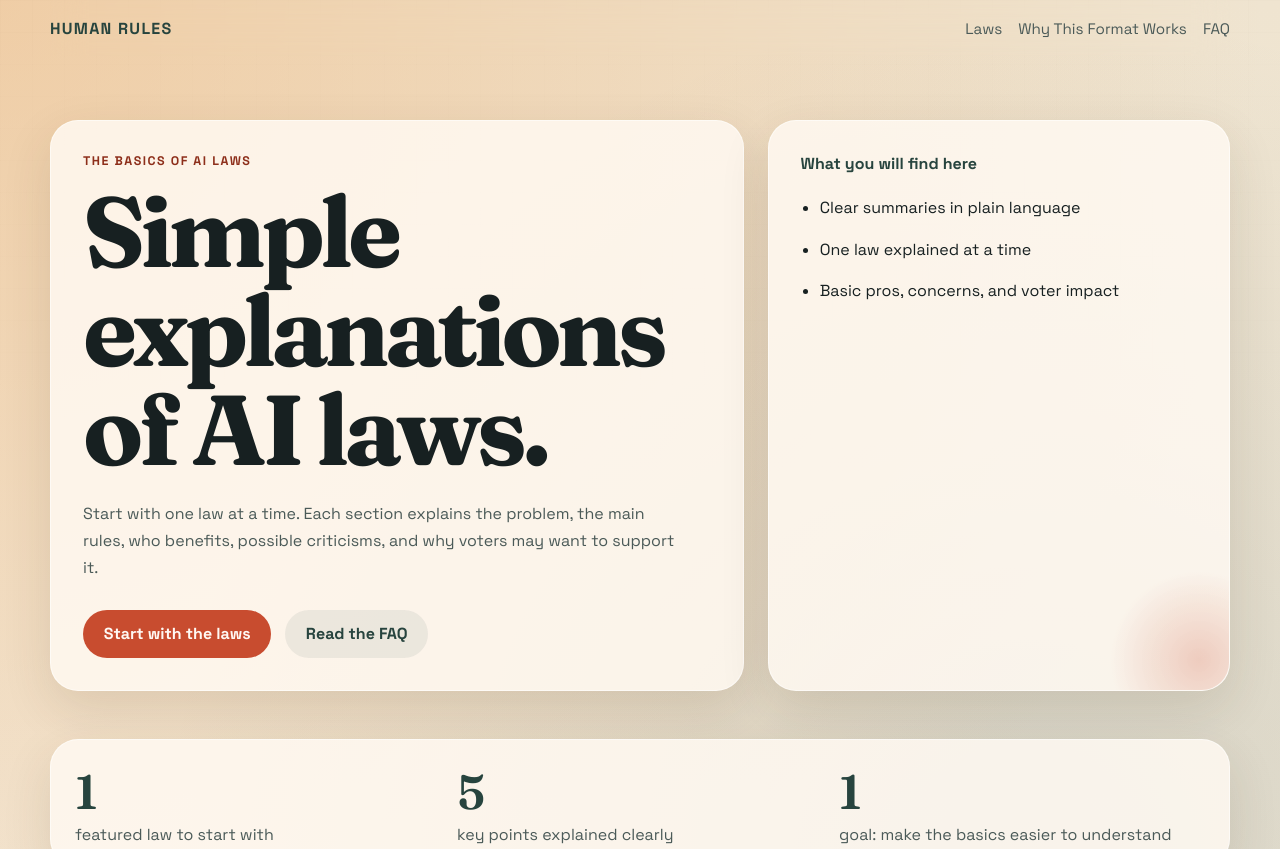
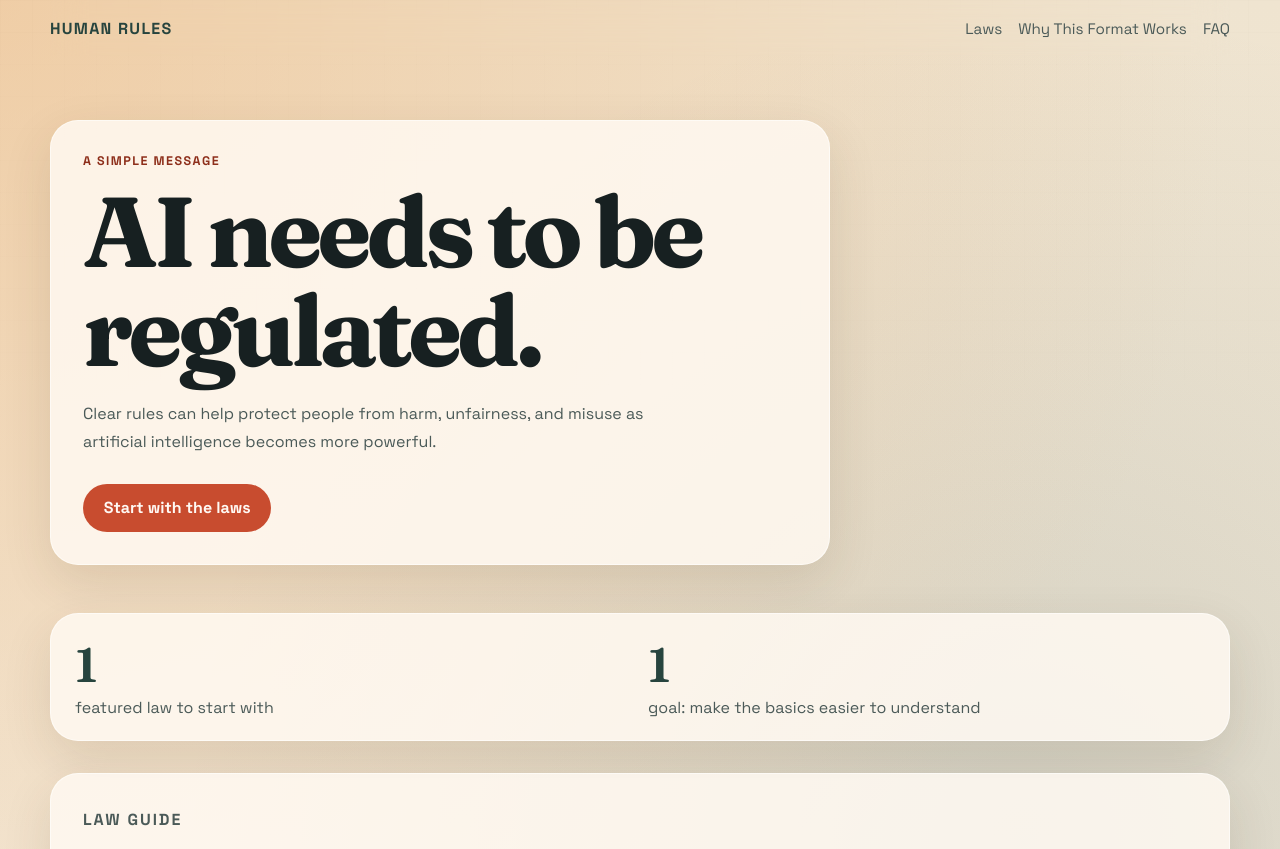
Before and after one commit to 27007scs/27007scs.github.io, a website: page index.html in a window 1280 px wide. Shown: the top 849 px of the page. Drawn offline with Linux system fonts and the light colour scheme.

Commit message:
Add files via upload

```diff
--- a/index.html
+++ b/index.html
@@ -30,37 +30,22 @@
       <main id="top">
         <section class="hero">
           <div class="hero-copy">
-            <p class="eyebrow">The basics of AI laws</p>
-            <h1>Simple explanations of AI laws.</h1>
+            <p class="eyebrow">A simple message</p>
+            <h1>AI needs to be regulated.</h1>
             <p class="hero-text">
-              Start with one law at a time. Each section explains the problem,
-              the main rules, who benefits, possible criticisms, and why voters
-              may want to support it.
+              Clear rules can help protect people from harm, unfairness, and
+              misuse as artificial intelligence becomes more powerful.
             </p>
             <div class="hero-actions">
               <a class="button button-primary" href="#laws">Start with the laws</a>
-              <a class="button button-secondary" href="#faq">Read the FAQ</a>
             </div>
           </div>
-
-          <aside class="hero-panel">
-            <p class="panel-label">What you will find here</p>
-            <ul class="panel-list">
-              <li>Clear summaries in plain language</li>
-              <li>One law explained at a time</li>
-              <li>Basic pros, concerns, and voter impact</li>
-            </ul>
-          </aside>
         </section>
 
         <section class="stats-band" aria-label="Quick overview">
           <article>
             <span class="stat-number">1</span>
             <span class="stat-label">featured law to start with</span>
-          </article>
-          <article>
-            <span class="stat-number">5</span>
-            <span class="stat-label">key points explained clearly</span>
           </article>
           <article>
             <span class="stat-number">1</span>
--- a/styles.css
+++ b/styles.css
@@ -106,10 +106,7 @@ body::before {
 }
 
 .hero {
-  display: grid;
-  grid-template-columns: 1.5fr 1fr;
-  gap: 1.5rem;
-  align-items: stretch;
+  display: block;
   padding: 4rem 0 2rem;
 }
 
@@ -127,6 +124,10 @@ body::before {
 .hero-panel {
   border-radius: var(--radius-lg);
   padding: 2rem;
+}
+
+.hero-copy {
+  max-width: 780px;
 }
 
 .eyebrow {
@@ -208,40 +209,9 @@ h2 {
   color: var(--forest);
 }
 
-.hero-panel {
-  position: relative;
-  overflow: hidden;
-}
-
-.hero-panel::after {
-  content: "";
-  position: absolute;
-  width: 180px;
-  height: 180px;
-  right: -60px;
-  bottom: -60px;
-  border-radius: 50%;
-  background: radial-gradient(circle, rgba(200, 76, 47, 0.24), transparent 70%);
-}
-
-.panel-label {
-  margin: 0;
-  color: var(--forest);
-  font-weight: 700;
-}
-
-.panel-list {
-  margin: 1.3rem 0 0;
-  padding-left: 1.2rem;
-  display: grid;
-  gap: 1rem;
-  color: var(--text);
-  line-height: 1.6;
-}
-
 .stats-band {
   display: grid;
-  grid-template-columns: repeat(3, 1fr);
+  grid-template-columns: repeat(2, 1fr);
   gap: 1rem;
   border-radius: var(--radius-lg);
   padding: 1.35rem 1.5rem;
```
